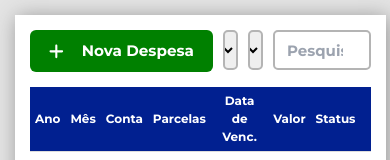
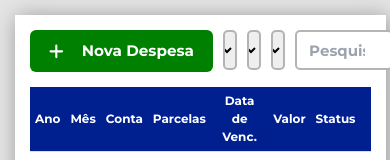
Before and after one commit to maisappreis/dental-clinic, a Next.js app: page /dental-clinic/pages/expense in a window 390 px wide. Shown: the top 160 px of the page. Built offline with nearby package versions, Linux system fonts and the light colour scheme.

Commit message:
refactor: Refactoring filter component for month, year and payment status and applying it to the components.

```diff
--- a/src/app/common/monthFilter.tsx
+++ /dev/null
@@ -1,59 +0,0 @@
-import styles from "./styles/Filter.module.css";
-import { ChangeEvent } from "react";
-import { months, years } from '@/assets/data';
-
-interface MonthFilterProps {
-  month: string;
-  year: string;
-  onFilterChange: (params: { selectedMonth: string; selectedYear: string; selectedStatus?: string }) => void;
-}
-
-export default function MonthFilter({ month, year, onFilterChange}: MonthFilterProps) {
-
-  const handleMonthChange = (event: ChangeEvent<HTMLSelectElement>) => {
-    const selectedMonth = event.target.value;
-    onFilterChange({ selectedMonth: selectedMonth, selectedYear: year});
-  };
-
-  const handleYearChange = (event: ChangeEvent<HTMLSelectElement>) => {
-    const selectedYear = event.target.value;
-    onFilterChange({selectedMonth: month, selectedYear: selectedYear});
-  };
-
-  return (
-    <div className={styles.filter}>
-      <select
-        className={styles.select}
-        id="month"
-        name="month"
-        value={month}
-        onChange={handleMonthChange}
-        required
-        aria-label="month"
-      >
-        <option disabled value="">Mês:</option>
-        {months.map((month, index) => (
-          <option key={index} value={month} className={styles.font}>
-            {month}
-          </option>
-        ))}
-      </select>
-      <select
-        className={styles.select}
-        id="year"
-        name="year"
-        value={year}
-        onChange={handleYearChange}
-        required
-        aria-label="year"
-      >
-        <option disabled value="">Ano:</option>
-        {years.map((year, index) => (
-          <option key={index} value={year}>
-            {year}
-          </option>
-        ))}
-      </select>
-    </div >
-  );
-};
--- a/src/app/common/styles/Filter.module.css
+++ /dev/null
@@ -1,21 +0,0 @@
-.filter {
-  display: flex;
-  height: 50px;
-}
-
-.select {
-  width: 100%;
-  padding: 5px;
-  border-radius: 5px;
-  border: 2px solid #b4b4b4;
-  font-size: 16px;
-  font-size: 16px;
-  margin-left: 10px;
-}
-
-@media only screen and (max-width: 1000px) {
-  .filter {
-    font-size: 14px;
-    height: 40px;
-  }
-}
--- a/src/app/pages/expense/page.tsx
+++ b/src/app/pages/expense/page.tsx
@@ -5,8 +5,7 @@ import { ExpenseTable } from "@/app/pages/expense/table";
 import { Button } from "@/components/button/button";
 import { Loading } from "@/components/loading/loading";
 import { Search } from "@/components/search/search";
-// import { StatusFilter } from "@/components/filter/statusFilter";
-import MonthFilter from "@/app/common/monthFilter";
+import { Filter } from "@/components/filter/filter";
 import { CreateUpdateModal } from "./modal/createUpdate";
 import { DeleteModal } from "./modal/delete";
 import { PaymentStatusModal } from "./modal/paymentStatus";
@@ -16,6 +15,7 @@ import { getCurrentYear, getCurrentMonth } from "@/utils/date";
 import { applySearch } from "@/utils/filter";
 import { getNextMonth, getMonthAndYear } from "@/utils/date";
 import { apiURL, fetchExpenses, isAuthenticated, configureAxios } from '@/utils/api';
+import { months, years } from "@/assets/data";
 
 import { faPlus } from '@fortawesome/free-solid-svg-icons';
 import { useAlertStore } from "@/stores/alert.store";
@@ -304,16 +304,40 @@ export default function ExpensePage({ expenses = [], setExpenses, loading }: Exp
           onClick={openCreateModal}
         />
         <div className="flex justify-end">
-          <MonthFilter month={month} year={year} onFilterChange={filterData} />
-          {/* <StatusFilter
+          <Filter
+            value={month}
+            options={months.map((item) => ({
+              label: item,
+              value: item,
+            }))}
+            onChange={(value) => {
+              setMonth(value);
+              filterData({ selectedMonth: value });
+            }}
+          />
+          <Filter
+            value={year}
+            options={years.map((item) => ({
+              label: String(item),
+              value: item,
+            }))}
+            onChange={(value) => {
+              setYear(value);
+              filterData({ selectedYear: value });
+            }}
+          />
+          <Filter
             value={statusPayment}
-            onValueChange={filterData}
             options={[
               { label: "À pagar", value: "À pagar" },
               { label: "Pago", value: "Pago" },
               { label: "Todos", value: "Todos" },
             ]}
-          /> */}
+            onChange={(value) => {
+              setStatusPayment(value);
+              filterData({ selectedStatus: value });
+            }}
+          />
           <Search value={search} onValueChange={searchData} />
         </div>
       </div>
--- a/src/app/pages/revenue/page.tsx
+++ b/src/app/pages/revenue/page.tsx
@@ -5,16 +5,15 @@ import { RevenueTable } from "@/app/pages/revenue/table";
 import { Button } from "@/components/button/button";
 import { Loading } from "@/components/loading/loading";
 import { Search } from "@/components/search/search";
-// import { StatusFilter } from "@/components/filter/statusFilter";
-import MonthFilter from "@/app/common/monthFilter";
+import { Filter } from "@/components/filter/filter";
 import { CreateUpdateModal } from "./modal/createUpdate";
 import { DeleteModal } from "./modal/delete";
 
-import { formatValueToBRL } from "@/utils/utils";
 import { getCurrentYear, getCurrentMonth, getMonthAndYear } from "@/utils/date";
 import { capitalize } from '@/utils/utils';
 import { applySearch } from "@/utils/filter";
 import { apiURL, fetchRevenue, isAuthenticated, configureAxios } from '@/utils/api';
+import { months, years } from "@/assets/data";
 
 import { faPlus } from '@fortawesome/free-solid-svg-icons';
 import { useAlertStore } from "@/stores/alert.store";
@@ -202,7 +201,28 @@ export default function RevenuePage({ revenue = [], setRevenue, loading }: Reven
           onClick={openCreateModal}
         />
         <div className="flex justify-end">
-          <MonthFilter month={month} year={year} onFilterChange={filterData} />
+          <Filter
+            value={month}
+            options={months.map((item) => ({
+              label: item,
+              value: item,
+            }))}
+            onChange={(value) => {
+              setMonth(value);
+              filterData({ selectedMonth: value });
+            }}
+          />
+          <Filter
+            value={year}
+            options={years.map((item) => ({
+              label: String(item),
+              value: item,
+            }))}
+            onChange={(value) => {
+              setYear(value);
+              filterData({ selectedYear: value });
+            }}
+          />
           <Search value={search} onValueChange={searchData} />
         </div>
       </div>
--- /dev/null
+++ b/src/components/filter/filter.tsx
@@ -0,0 +1,45 @@
+import React, { ChangeEvent } from "react";
+import styles from "./Filter.module.css";
+
+export interface FilterOption<T extends string | number = string> {
+  label: string;
+  value: T;
+}
+
+interface FilterProps<T extends string | number = string> {
+  value: T;
+  options: FilterOption<T>[];
+  placeholder?: string;
+  onChange: (value: T) => void;
+}
+
+export function Filter<T extends string | number>({
+  value,
+  options,
+  placeholder = "Selecione",
+  onChange,
+}: FilterProps<T>) {
+  const handleChange = (event: ChangeEvent<HTMLSelectElement>) => {
+    onChange(event.target.value as T);
+  };
+
+  return (
+    <div className={styles.filter}>
+      <select
+        className={styles.select}
+        value={value}
+        onChange={handleChange}
+      >
+        <option disabled value="">
+          {placeholder}
+        </option>
+
+        {options.map((option) => (
+          <option key={String(option.value)} value={option.value}>
+            {option.label}
+          </option>
+        ))}
+      </select>
+    </div>
+  );
+}
--- a/src/components/filter/statusFilter.tsx
+++ /dev/null
@@ -1,41 +0,0 @@
-"use client";
-
-import { forwardRef, SelectHTMLAttributes } from "react";
-import styles from "./Filter.module.css";
-
-export interface SelectOption<T extends string | number = string> {
-  label: string;
-  value: T;
-}
-
-interface StatusFilterProps<T extends string | number>
-  extends Omit<SelectHTMLAttributes<HTMLSelectElement>, "onChange" | "value"> {
-  value: T;
-  options: SelectOption<T>[];
-  onValueChange: (value: T) => void;
-}
-
-export const StatusFilter = forwardRef(
-  <T extends string | number>(
-    { value, options, onValueChange, className, ...props }: StatusFilterProps<T>,
-    ref: React.Ref<HTMLSelectElement>
-  ) => {
-    return (
-      <select
-        ref={ref}
-        className={`${styles.select} ${className ?? ""}`}
-        value={value}
-        onChange={(e) => onValueChange(e.target.value as T)}
-        {...props}
-      >
-        {options.map(({ label, value }) => (
-          <option key={String(value)} value={value}>
-            {label}
-          </option>
-        ))}
-      </select>
-    );
-  }
-);
-
-StatusFilter.displayName = "StatusFilter";
```
